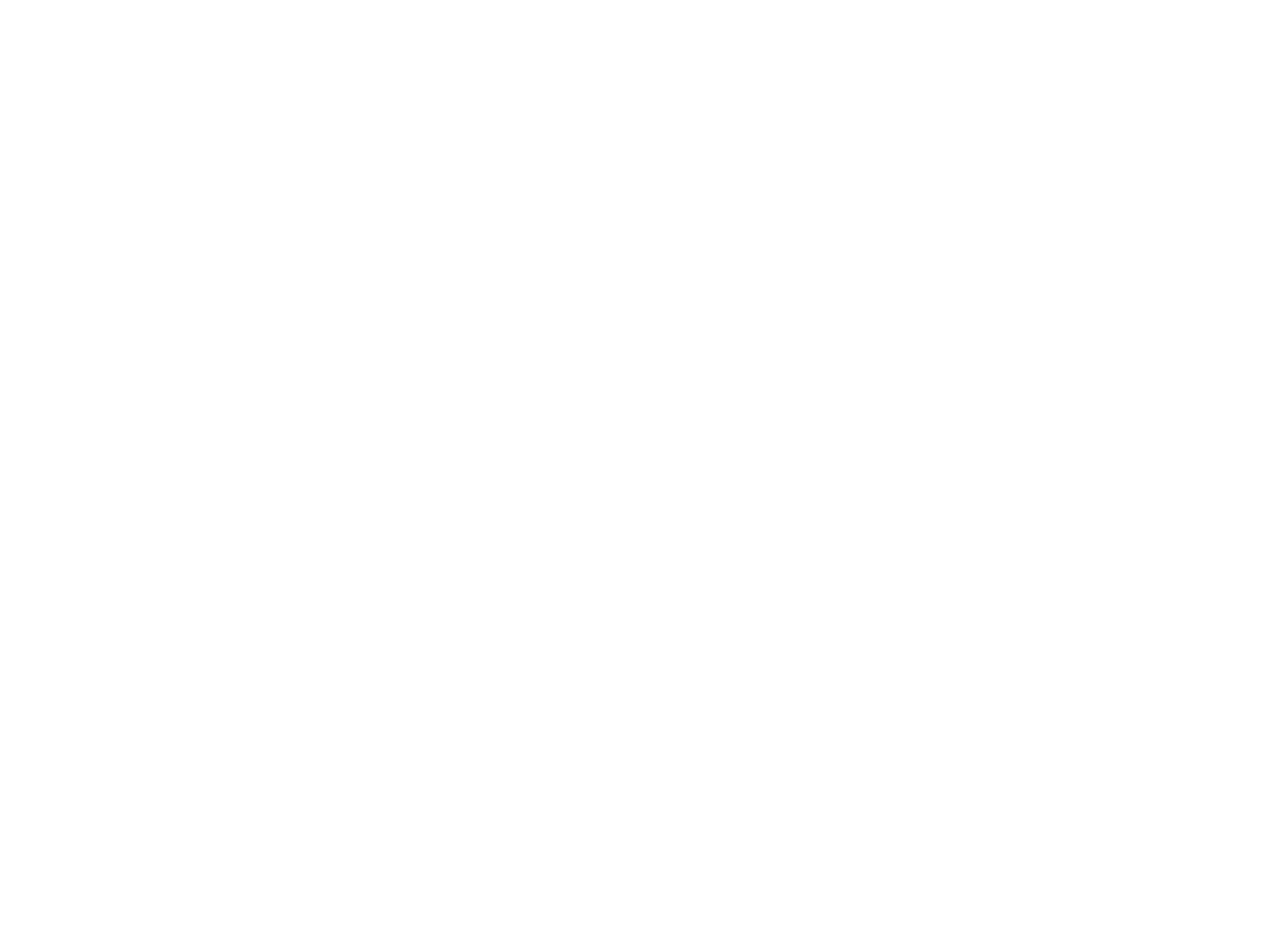
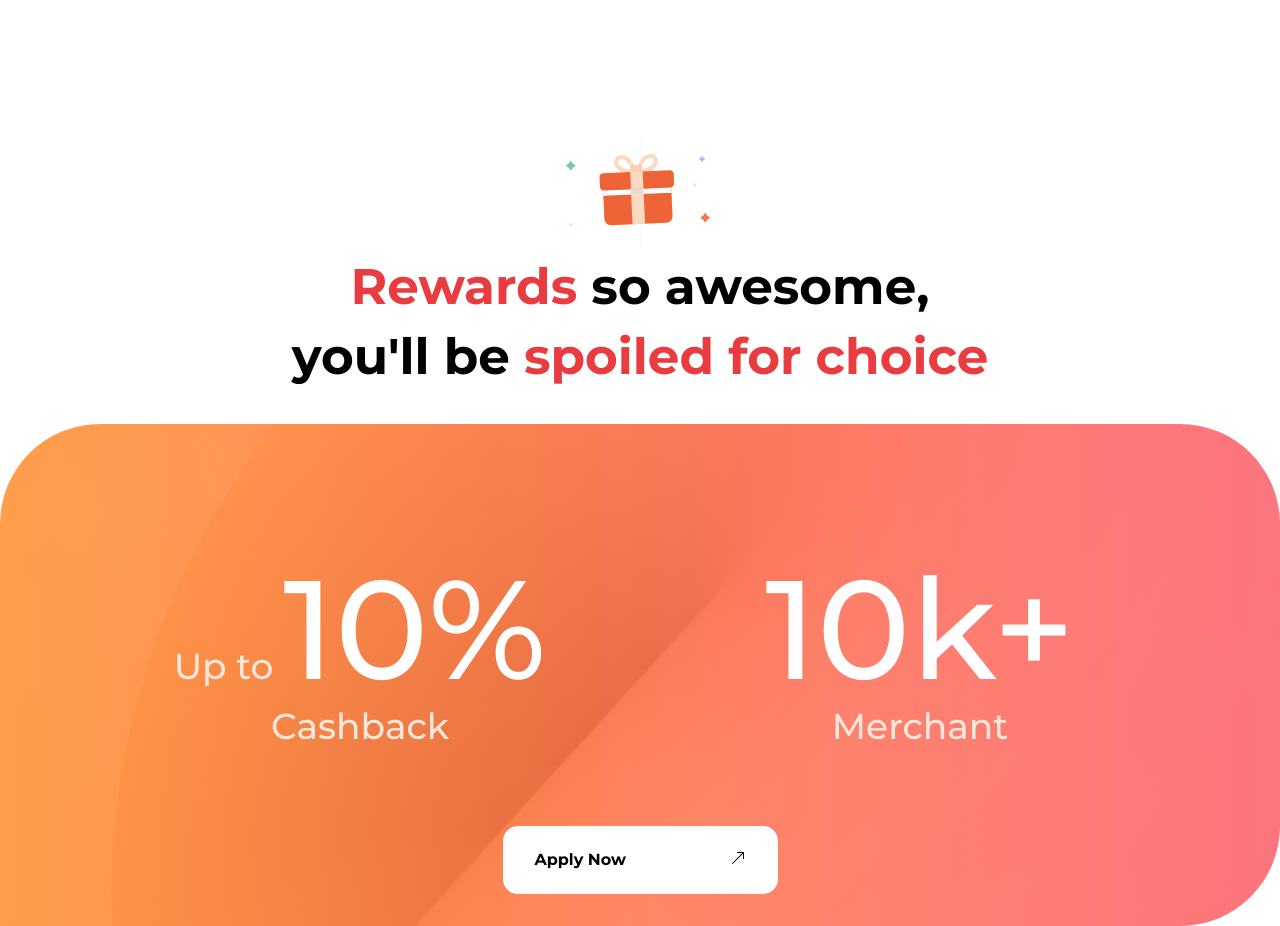
Before and after one commit to Aman7400/zolve, a React (Create React App) app: page / in a window 1280 px wide. Shown: the part 4000-4926 px from the top of the page. Before the commit the page ends 4057 px from the top, so only its background shows below. Built offline with nearby package versions, Linux system fonts and the light colour scheme.

Commit message:
Rewards Section Done

```diff
--- a/src/App.js
+++ b/src/App.js
@@ -2,12 +2,13 @@ import Navbar from "./components/Navbar/Navbar";
 import Account from "./sections/Account/Account";
 import GivingDream from "./sections/GivingDream/GivingDream";
 import Hero from "./sections/Hero/Hero";
+import Rewards from "./sections/Rewards/Rewards";
 import StayUpdate from "./sections/StayUpdated/StayUpdate";
 import Tailor from "./sections/Tailor/Tailor";
 
 function App() {
   return (
-    <p>
+    <>
       {/* Navbar */}
       <Navbar />
       {/* Need Help Button */}
@@ -21,7 +22,9 @@ function App() {
       <GivingDream />
       {/* Account */}
       <Account />
-    </p>
+      {/* Rewards */}
+      <Rewards />
+    </>
   );
 }
 
--- /dev/null
+++ b/src/sections/Rewards/Rewards.jsx
@@ -0,0 +1,87 @@
+import React from "react";
+import styled from "styled-components";
+import Btn1 from "../../components/Button/Btn1";
+
+const Wrapper = styled.div`
+  padding-top: 5rem;
+`;
+const MainHeading = styled.section`
+  text-align: center;
+  h1 {
+    font-weight: 700;
+    font-size: 50px;
+    line-height: 70px;
+    span {
+      color: #e83c41;
+    }
+  }
+`;
+const CounterBoxContainer = styled.section`
+  background: url("/assets/rewards/bg_rewards.jpeg");
+  padding: 8rem 5rem 2rem;
+  border-radius: 100px;
+  border-bottom-left-radius: 0px;
+  margin-top: 2rem;
+  .counter-text {
+    display: flex;
+    h1 {
+      width: 50%;
+      text-align: center;
+      color: #fce7da;
+      font-size: 36px;
+      line-height: 40px;
+      font-weight: 500;
+      span {
+        font-size: 140px;
+        line-height: 154px;
+        color: #fff;
+      }
+    }
+  }
+  a {
+    background: #fff;
+    color: #000;
+    font-size: 16px;
+    margin: auto;
+    margin-top: 5rem;
+  }
+`;
+
+const Rewards = () => {
+  return (
+    <Wrapper>
+      {/* MAIN Heading */}
+      <MainHeading>
+        {/* Gift Icon */}
+        <span className="gift-icon">
+          <img src="/assets/rewards/gift.png" alt="" />
+        </span>
+        {/* Heading Text */}
+        <h1 className="">
+          <span>Rewards</span> so awesome, <br /> you'll be{" "}
+          <span>spoiled for choice</span>
+        </h1>
+      </MainHeading>
+      {/* COUNTER BOX */}
+      <CounterBoxContainer>
+        {/* Counter Text */}
+        <section className="counter-text">
+          {/* Cashback */}
+          <h1>
+            Up to <span>10%</span> <br />
+            Cashback
+          </h1>
+          {/* Merchant */}
+          <h1>
+            <span>10k+</span> <br />
+            Merchant
+          </h1>
+        </section>
+        {/* Apply Button */}
+        <Btn1 title="Apply Now" size="lg" />
+      </CounterBoxContainer>
+    </Wrapper>
+  );
+};
+
+export default Rewards;
```
Also changed, not shown: public/assets/rewards/bg_rewards.jpeg (added), public/assets/rewards/gift.png (added).
